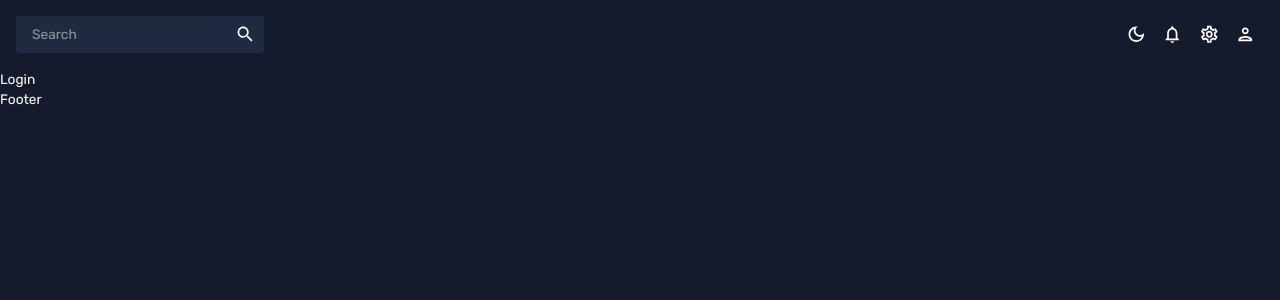
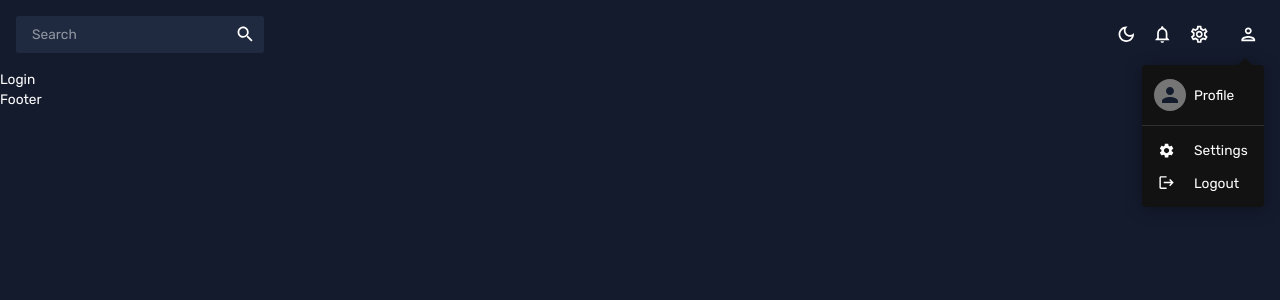
Before and after one commit to naimulislamshakil/SociaLink, a React (Create React App) app: page / in a window 1280 px wide. Both pictures are taken after a click on the button 1245 px from the left and 34 px from the top of the page. Shown: the top 300 px of the page. Built offline with nearby package versions, Linux system fonts and the light colour scheme.

Commit message:
fix some problem in navbar

```diff
--- a/src/pages/Navbar/index.jsx
+++ b/src/pages/Navbar/index.jsx
@@ -1,4 +1,16 @@
-import { Box, IconButton, InputBase, useTheme } from '@mui/material';
+import {
+	Avatar,
+	Box,
+	Divider,
+	IconButton,
+	InputBase,
+	ListItemIcon,
+	Menu,
+	MenuItem,
+	Tooltip,
+	Typography,
+	useTheme,
+} from '@mui/material';
 import React, { useContext } from 'react';
 import { ColorModeContext, tokens } from '../../theme';
 import LightModeOutlinedIcon from '@mui/icons-material/LightModeOutlined';
@@ -7,11 +19,21 @@ import NotificationsOutlinedIcon from '@mui/icons-material/NotificationsOutlined
 import SettingsOutlinedIcon from '@mui/icons-material/SettingsOutlined';
 import PersonOutlinedIcon from '@mui/icons-material/PersonOutlined';
 import SearchIcon from '@mui/icons-material/Search';
+import { Logout, PersonAdd, Settings } from '@mui/icons-material';
 
 const Navbar = () => {
 	const theme = useTheme();
 	const colorMode = useContext(ColorModeContext);
 	const colors = tokens(theme.palette.mode);
+
+	const [anchorEl, setAnchorEl] = React.useState(null);
+	const open = Boolean(anchorEl);
+	const handleClick = (event) => {
+		setAnchorEl(event.currentTarget);
+	};
+	const handleClose = () => {
+		setAnchorEl(null);
+	};
 
 	return (
 		<Box display="flex" justifyContent="space-between" p={2}>
@@ -42,9 +64,73 @@ const Navbar = () => {
 				<IconButton>
 					<SettingsOutlinedIcon />
 				</IconButton>
-				<IconButton>
-					<PersonOutlinedIcon />
-				</IconButton>
+				<Tooltip title="Account settings">
+					<IconButton
+						onClick={handleClick}
+						size="small"
+						sx={{ ml: 2 }}
+						aria-controls={open ? 'account-menu' : undefined}
+						aria-haspopup="true"
+						aria-expanded={open ? 'true' : undefined}
+					>
+						<PersonOutlinedIcon />
+					</IconButton>
+				</Tooltip>
+
+				<Menu
+					anchorEl={anchorEl}
+					id="account-menu"
+					open={open}
+					onClose={handleClose}
+					onClick={handleClose}
+					PaperProps={{
+						elevation: 0,
+						sx: {
+							overflow: 'visible',
+							filter: 'drop-shadow(0px 2px 8px rgba(0,0,0,0.32))',
+							mt: 1.5,
+							'& .MuiAvatar-root': {
+								width: 32,
+								height: 32,
+								ml: -0.5,
+								mr: 1,
+							},
+							'&:before': {
+								content: '""',
+								display: 'block',
+								position: 'absolute',
+								top: 0,
+								right: 14,
+								width: 10,
+								height: 10,
+								bgcolor: 'background.paper',
+								transform: 'translateY(-50%) rotate(45deg)',
+								zIndex: 0,
+							},
+						},
+					}}
+					transformOrigin={{ horizontal: 'right', vertical: 'top' }}
+					anchorOrigin={{ horizontal: 'right', vertical: 'bottom' }}
+				>
+					<MenuItem onClick={handleClose}>
+						<Avatar /> Profile
+					</MenuItem>
+
+					<Divider />
+
+					<MenuItem onClick={handleClose}>
+						<ListItemIcon>
+							<Settings fontSize="small" />
+						</ListItemIcon>
+						Settings
+					</MenuItem>
+					<MenuItem onClick={handleClose}>
+						<ListItemIcon>
+							<Logout fontSize="small" />
+						</ListItemIcon>
+						Logout
+					</MenuItem>
+				</Menu>
 			</Box>
 		</Box>
 	);
```
